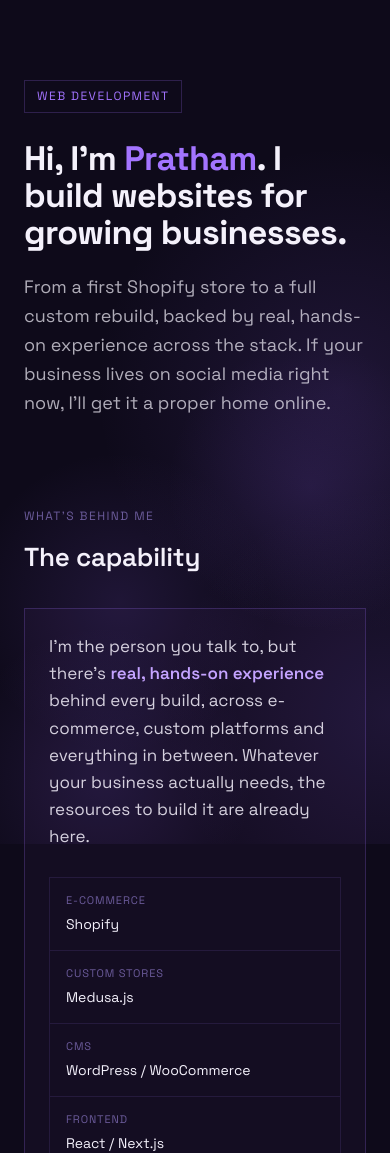
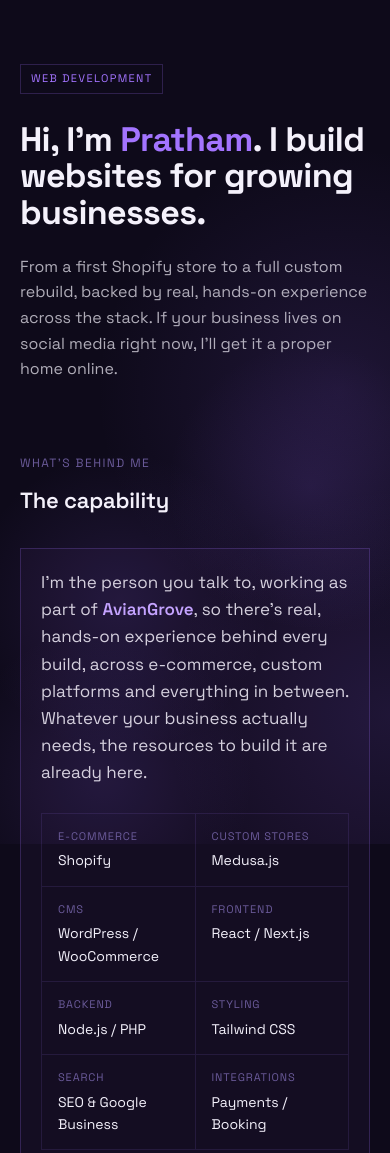
Before and after one commit to prathamnova2003-alt/myportfolio, a plain HTML site: page index.html in a window 390 px wide. Shown: the top 1153 px of the page. Drawn offline with Linux system fonts and the light colour scheme; animation ran at ten frames a second.

Commit message:
Add files via upload

```diff
--- a/index.html
+++ b/index.html
@@ -27,7 +27,7 @@
     -webkit-font-smoothing: antialiased; overflow-x: hidden;
   }
   #ripple { position: fixed; inset: 0; z-index: 0; display: block; }
-  .content { position: relative; z-index: 1; max-width: 780px; margin: 0 auto; padding: 0 24px; }
+  .content { position: relative; z-index: 1; width: 100%; max-width: 780px; margin: 0 auto; padding: 0 clamp(20px, 5vw, 24px); }
   header { padding: 110px 0 70px; }
   .tag {
     display: inline-block; font-size: 12px; letter-spacing: 0.12em; text-transform: uppercase;
@@ -48,7 +48,7 @@
   }
   .stack-cell { border-right: 1px solid var(--box-line-soft); border-bottom: 1px solid var(--box-line-soft); padding: 14px 16px; font-size: 14px; }
   .stack-cell span { display: block; font-size: 11px; letter-spacing: 0.08em; text-transform: uppercase; color: var(--purple-dim); margin-bottom: 4px; }
-  .work { display: grid; grid-template-columns: repeat(2, 1fr); gap: 18px; }
+  .work { display: grid; grid-template-columns: repeat(auto-fit, minmax(240px, 1fr)); gap: 18px; }
   .card {
     border: 1px solid var(--box-line-soft); background: var(--box); text-decoration: none;
     color: var(--white); display: flex; flex-direction: column;
@@ -91,11 +91,24 @@
   .contact-grid .label { font-size: 11px; letter-spacing: 0.1em; text-transform: uppercase; color: var(--purple-dim); margin-bottom: 6px; }
   .contact-grid p { font-size: 14.5px; }
   footer { padding: 50px 0 90px; text-align: center; color: var(--purple-dim); font-size: 13px; }
+  footer a { color: var(--purple-dim); text-decoration: none; border-bottom: 1px solid rgba(163, 116, 255, 0.2); transition: color 0.2s ease, border-color 0.2s ease; }
+  footer a:hover { color: var(--purple-bright); border-color: var(--purple-bright); }
+  @media (max-width: 900px) {
+    .stack-grid { grid-template-columns: repeat(auto-fill, minmax(130px, 1fr)); }
+  }
+
   @media (max-width: 620px) {
-    .work { grid-template-columns: 1fr; }
     .contact-grid { grid-template-columns: 1fr; }
-    header { padding: 80px 0 50px; }
-    .cap-box, .contact-box { padding: 24px; }
+    header { padding: 64px 0 40px; }
+    section { padding: 32px 0; }
+    .cap-box, .contact-box { padding: 20px; }
+    h2 { font-size: 22px; }
+    .lede { font-size: 16px; }
+  }
+
+  @media (max-width: 400px) {
+    .tag { font-size: 11px; padding: 5px 10px; }
+    .card-body { padding: 14px 16px 18px; }
   }
   @media (prefers-reduced-motion: reduce) { html { scroll-behavior: auto; } }
 </style>
@@ -113,7 +126,7 @@
     <p class="eyebrow">What's behind me</p>
     <h2>The capability</h2>
     <div class="cap-box">
-      <p class="cap-lead">I'm the person you talk to, but there's <strong>real, hands-on experience</strong> behind every build, across e-commerce, custom platforms and everything in between. Whatever your business actually needs, the resources to build it are already here.</p>
+      <p class="cap-lead">I'm the person you talk to, working as part of <strong>AvianGrove</strong>, so there's real, hands-on experience behind every build, across e-commerce, custom platforms and everything in between. Whatever your business actually needs, the resources to build it are already here.</p>
       <div class="stack-grid">
         <div class="stack-cell"><span>E-commerce</span>Shopify</div>
         <div class="stack-cell"><span>Custom stores</span>Medusa.js</div>
@@ -208,7 +221,7 @@
     </div>
   </section>
 
-  <footer>Pratham Gupta &middot; aviangrove.com</footer>
+  <footer>Pratham Gupta &middot; <a href="https://aviangrove.com" target="_blank" rel="noopener">aviangrove.com</a></footer>
 </div>
 
 <script>
```
